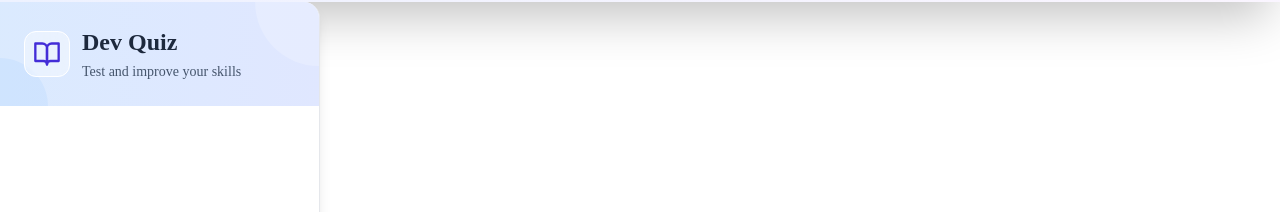
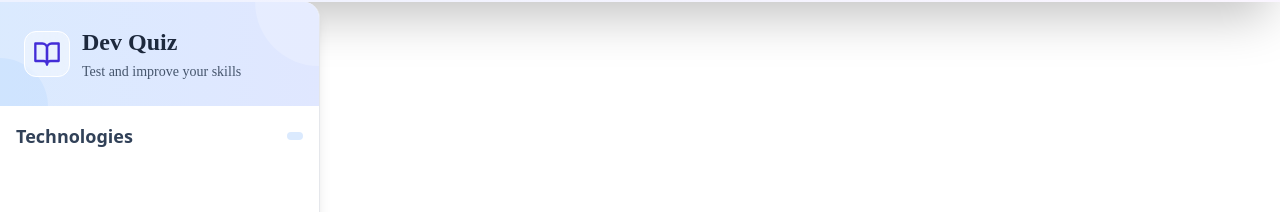
Before and after one commit to muazimmaqbool/dev-sprint-front, a React (Vite) app: page / in a window 1280 px wide. Shown: the part 88-300 px from the top of the page. Built offline with nearby package versions, Linux system fonts and the light colour scheme.

Commit message:
technologies head added

```diff
--- a/src/Components/SideBar.jsx
+++ b/src/Components/SideBar.jsx
@@ -5,6 +5,7 @@ import { toast } from "react-toastify";
 import axios from "axios";
 import { FiBookOpen } from "react-icons/fi";
 import { IoClose } from "react-icons/io5";
+// import technologies  from "../assets/technologies";
 
 const SideBar = () => {
   const [selectedTech, setSelectedTech] = useState(null);
@@ -252,7 +253,14 @@ const SideBar = () => {
 
           {/* side bar content section */}
           <div className={sidebarStyles.sidebarContent}>
-
+            <div className={sidebarStyles.technologiesHeader}>
+              <h2 className={sidebarStyles.technologiesTitle}>
+                Technologies
+              </h2>
+              <span className={sidebarStyles.technologiesCount}>
+                {/* {technologies.length} */}
+              </span>
+            </div>
           </div>
 
         </aside>
--- a/src/assets/technologies.js
+++ b/src/assets/technologies.js
@@ -15,7 +15,7 @@ export const technologies = [
   {
     id: "html",
     name: "HTML",
-    icon: <FaHtml5 size={20} />,
+    icon: <FaHtml5 size={20}/>,
     color: "bg-orange-50 text-orange-600 border-orange-200",
   },
   {
```
